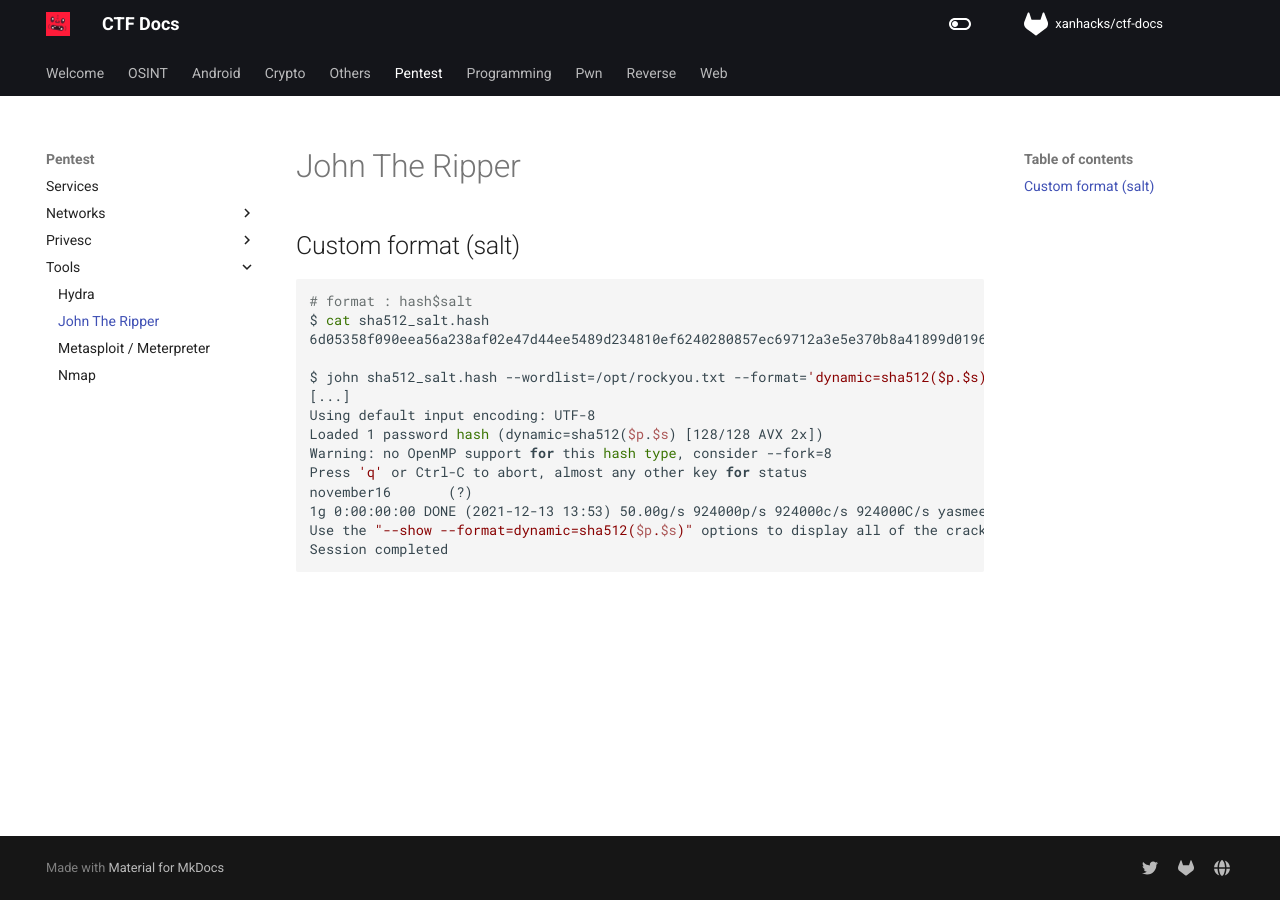
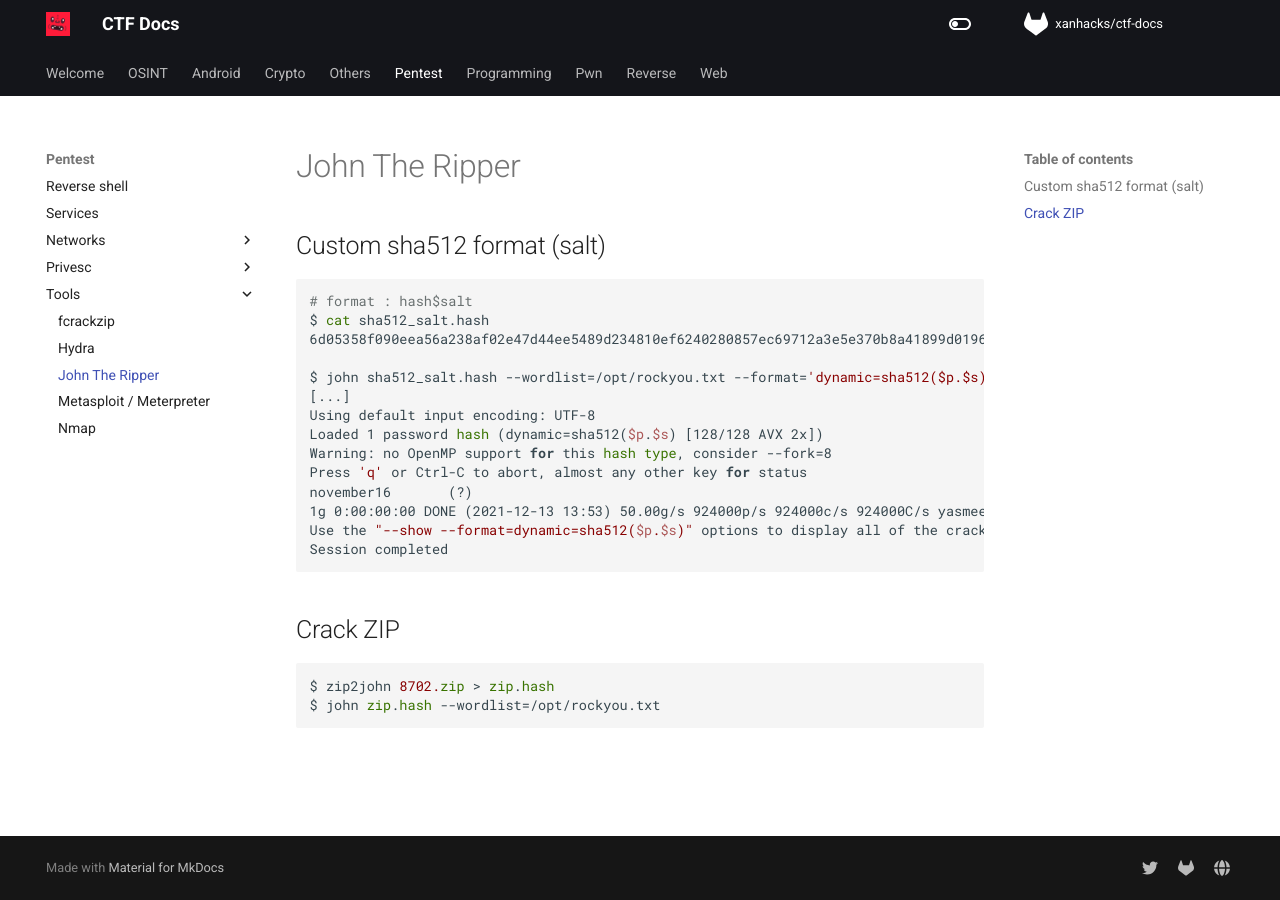
Before and after one commit to xanhacks/ctf-docs, an MkDocs documentation site: the page built from docs/pentest/tools/johntheripper.md, in a window 1280 px wide. Built offline with MkDocs 1.6.1 and Material for MkDocs 9.7.7, drawn with Linux system fonts in a browser that asks for light colours; nearby versions of some CDN libraries; comment, search, counter and statistics services are not loaded.

````diff
--- a/docs/pentest/tools/johntheripper.md
+++ b/docs/pentest/tools/johntheripper.md
@@ -5,7 +5,7 @@ description: How to use JTR
 
 # John The Ripper
 
-## Custom format (salt)
+## Custom sha512 format (salt)
 
 ```bash
 # format : hash$salt
@@ -23,3 +23,10 @@ november16       (?)
 Use the "--show --format=dynamic=sha512($p.$s)" options to display all of the cracked passwords reliably
 Session completed
 ```
+
+## Crack ZIP
+
+```bash
+$ zip2john 8702.zip > zip.hash
+$ john zip.hash --wordlist=/opt/rockyou.txt
+```
````
Also changed, not shown: docs/pentest/revshell.md (added, +56 -0 lines), docs/pentest/tools/fcrackzip.md (added, +10 -0 lines).
